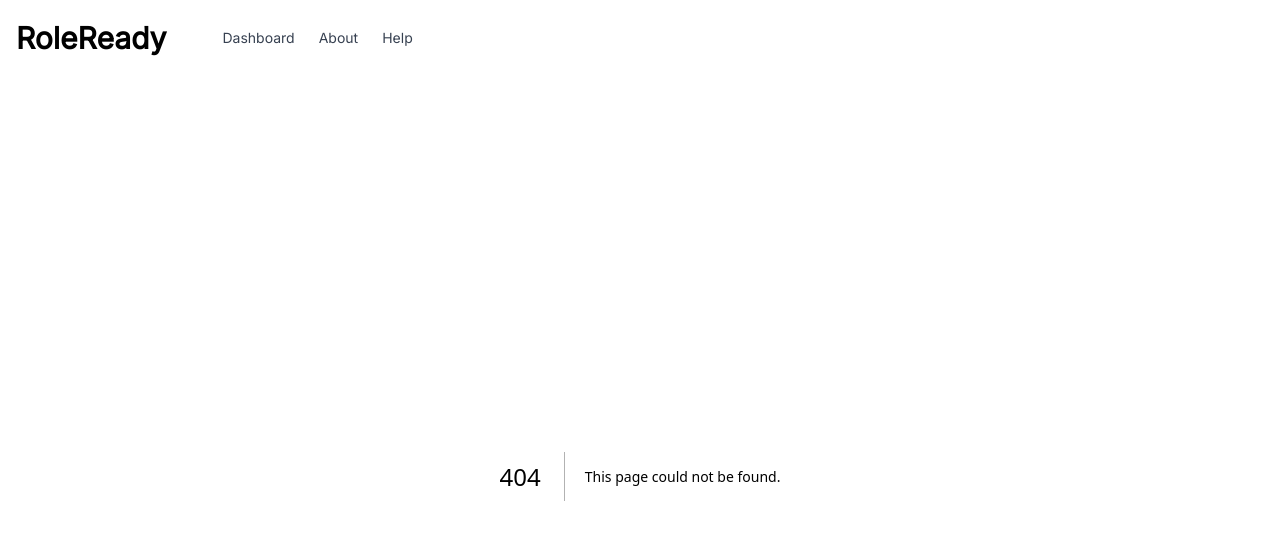
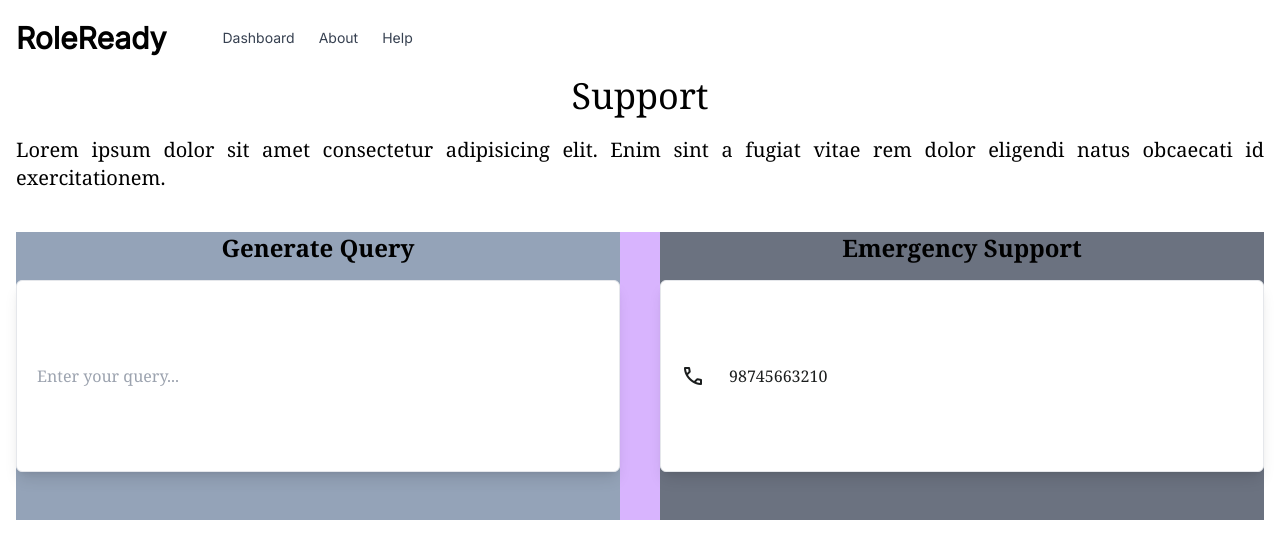
Before and after one commit to imabhinavdev/rolehunt, a Next.js app: page /support in a window 1280 px wide. Before the commit this address had no page. Shown: the top 558 px of the page. Built offline with nearby package versions, Linux system fonts and the light colour scheme.

Commit message:
CHANGES:support page changes

```diff
--- /dev/null
+++ b/src/app/support/page.js
@@ -0,0 +1,37 @@
+import React from "react";
+
+const Support = () => {
+  return (
+    <div className="">
+      <div>
+        <p className="text-4xl text-center font-serif font-medium">Support</p>
+        <p className="text-xl mt-5 text-justify  font-serif font-medium">
+          Lorem ipsum dolor sit amet consectetur adipisicing elit. Enim sint a
+          fugiat vitae rem dolor eligendi natus obcaecati id exercitationem.
+        </p>
+      </div>
+      <div className="md:flex mt-10 font-serif h-72 gap-10 bg-purple-300">
+        <div className="  text-justify  bg-slate-400 md:w-1/2 sm:w-ful ">
+          <p className="text-2xl font-bold text-center  mb-4">Generate Query</p>
+
+          <input
+            type="text"
+            placeholder="Enter your query..."
+            className="border rounded-md p-5 w-full h-2/3  shadow-lg"
+          />
+        </div>
+        <div className="  text-justify  bg-gray-500  md:w-1/2 sm:w-ful  ">
+          <p className="text-2xl font-bold text-center  mb-4">
+            Emergency Support
+          </p>
+          <div className="bg-white border text-black rounded-md p-5 w-full h-2/3 shadow-lg flex items-center">
+            <span className="mr-6 material-symbols-outlined">call</span>
+            <p>98745663210</p>
+          </div>
+        </div>
+      </div>
+    </div>
+  );
+};
+
+export default Support;
```
